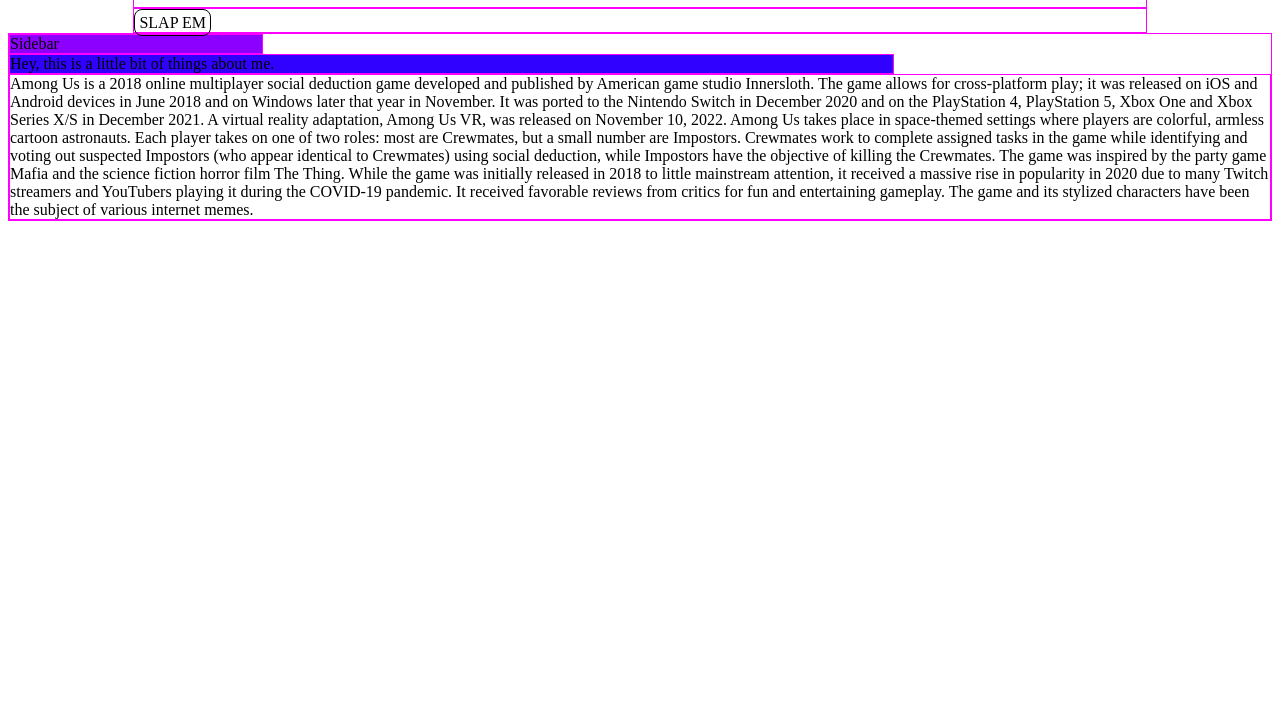
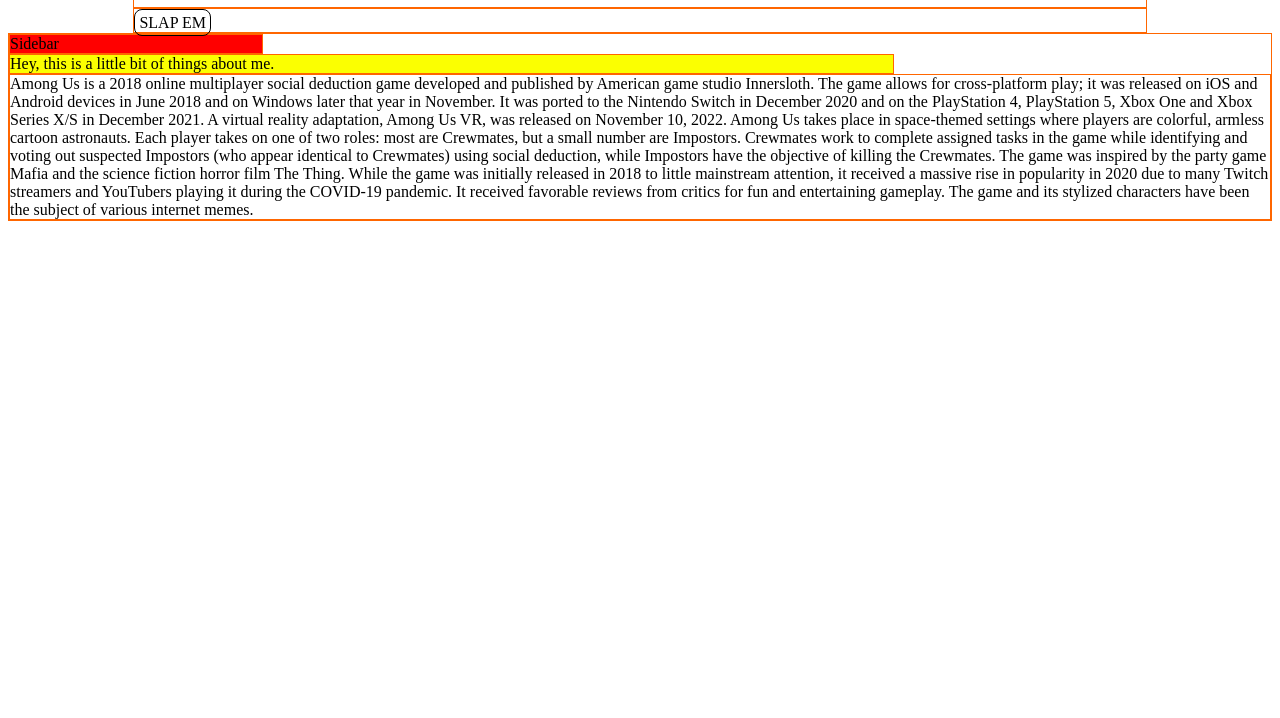
Before and after one commit to RaidenClingan/RaidenClingan.github.io, a plain HTML site: page about.html in a window 1280 px wide. Shown: the part 82-800 px from the top of the page. Drawn offline with Linux system fonts and the light colour scheme.

Commit message:
Update about.html

```diff
--- a/about.html
+++ b/about.html
@@ -41,17 +41,17 @@
         }
 
         #sidebar {
-            background-color: #8c00ff;
+            background-color: #ff0000;
             width: 20%;
         }
 
         #main {
-            background-color: #3001ff;
+            background-color: #fbff01;
             width: 70%;
         }
 
         div {
-            border: 1px solid rgb(255, 0, 255);
+            border: 1px solid rgb(255, 102, 0);
         }
     </style>
 </head>
```
